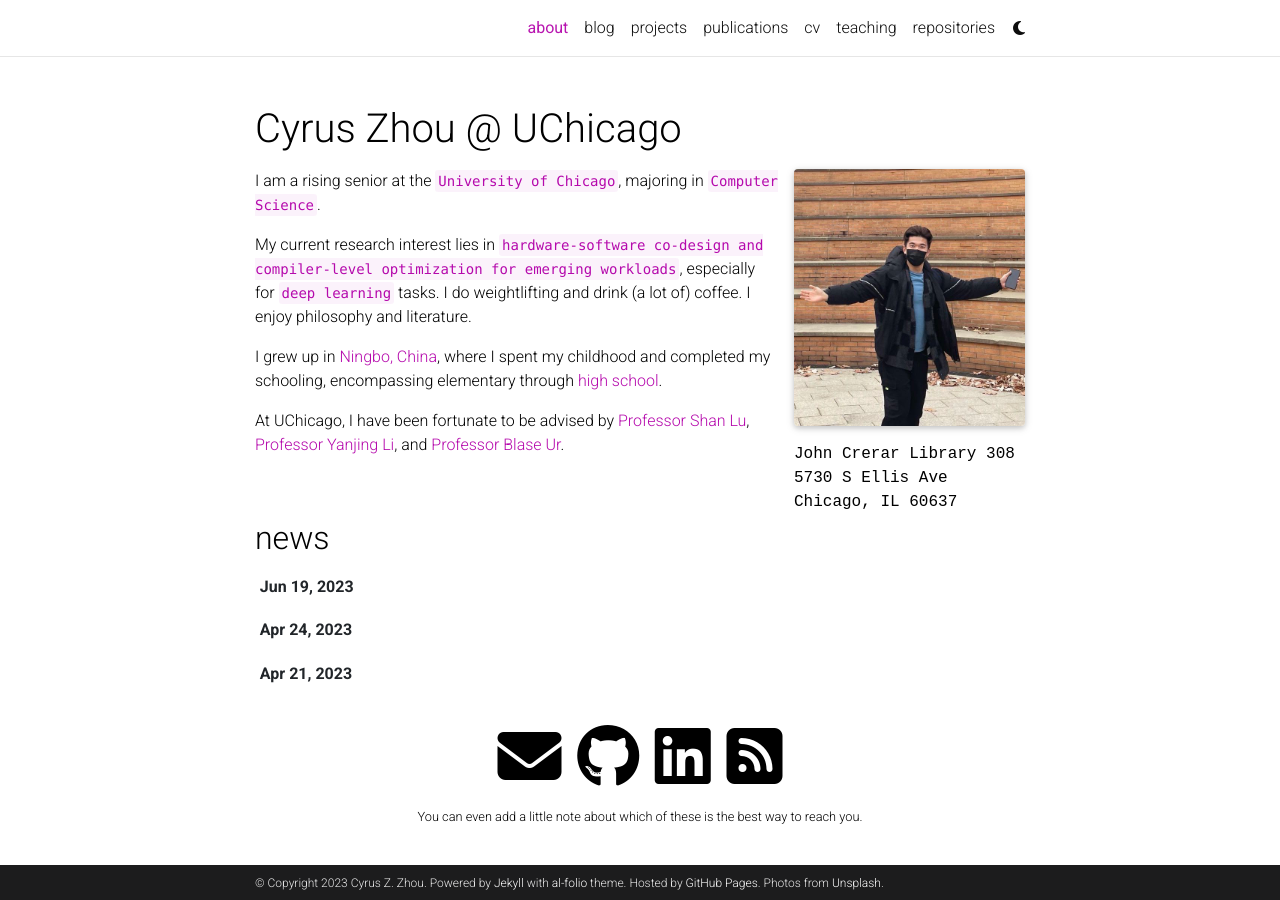
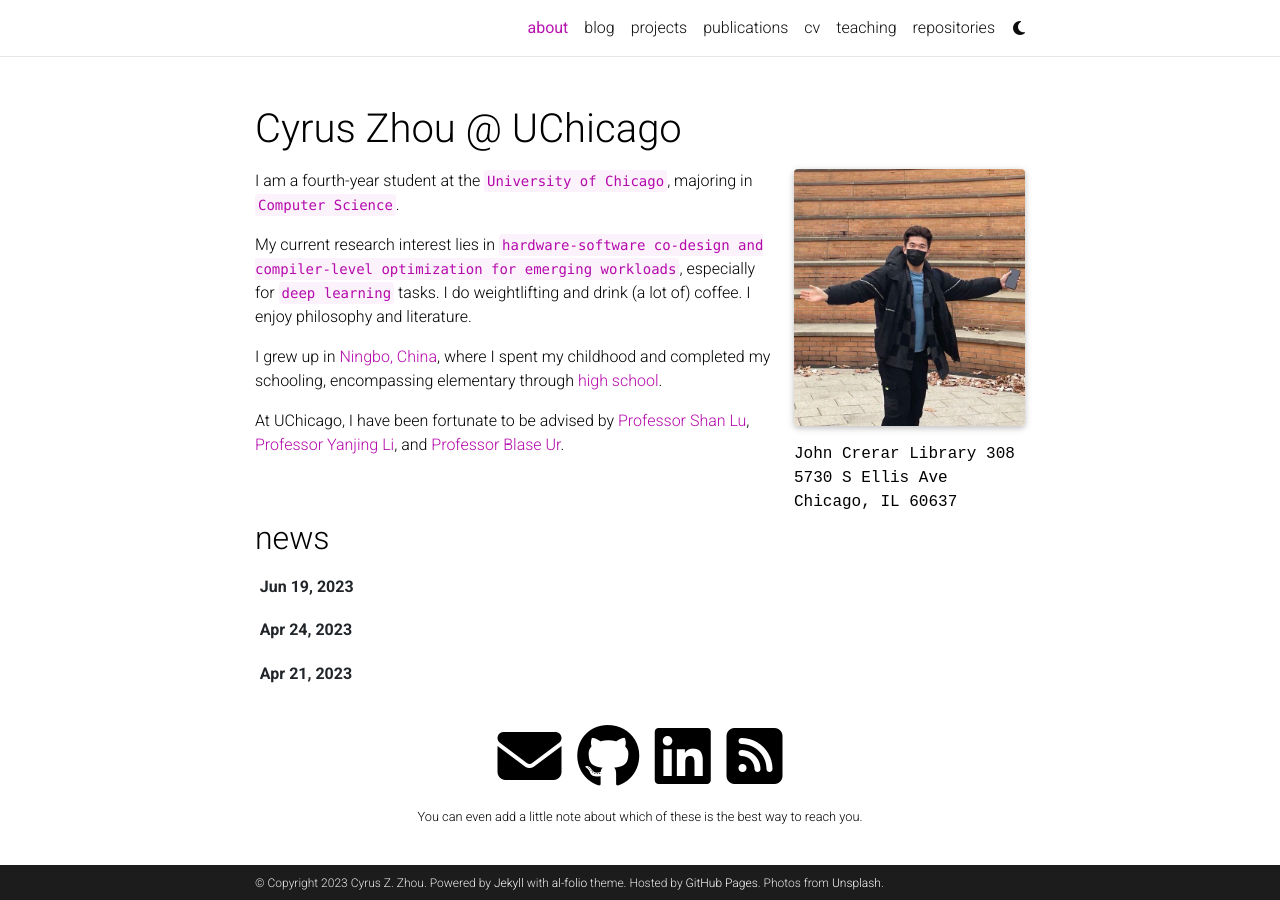
Before and after one commit to cyruszzhou/cyruszzhou.github.io, a Jekyll site: the page built from _pages/about.md, in a window 1280 px wide. Built offline with Jekyll 4.4.1, drawn with Linux system fonts in a browser that asks for light colours; full-size pictures stand in for the smaller copies a plugin makes; comment, search, counter and statistics services are not loaded; a style sheet for code colours, icons or effects is not loaded.

Commit message:
fourth year student

```diff
--- a/_pages/about.md
+++ b/_pages/about.md
@@ -19,7 +19,7 @@ selected_papers: false # includes a list of papers marked as "selected={true}"
 social: true  # includes social icons at the bottom of the page
 ---
 
-I am a rising senior at the `University of Chicago`, majoring in `Computer Science`.
+I am a fourth-year student at the `University of Chicago`, majoring in `Computer Science`.
 
 My current research interest lies in `hardware-software co-design and compiler-level optimization for emerging workloads`, especially for `deep learning` tasks. I do weightlifting and drink (a lot of) coffee. I enjoy philosophy and literature.
 
```
